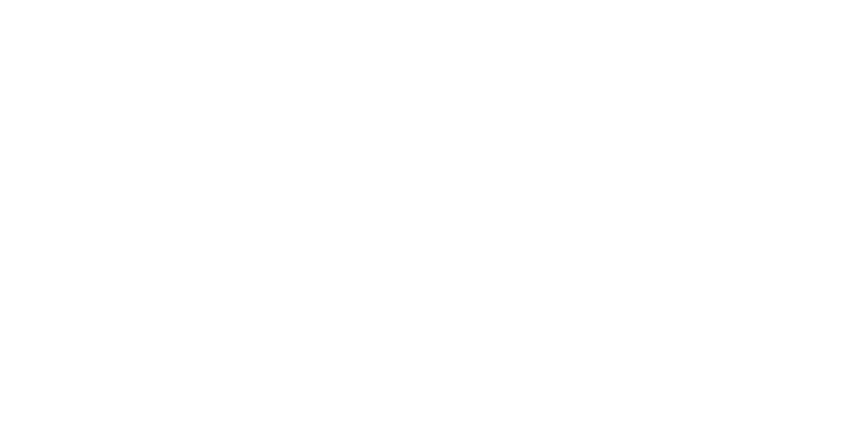
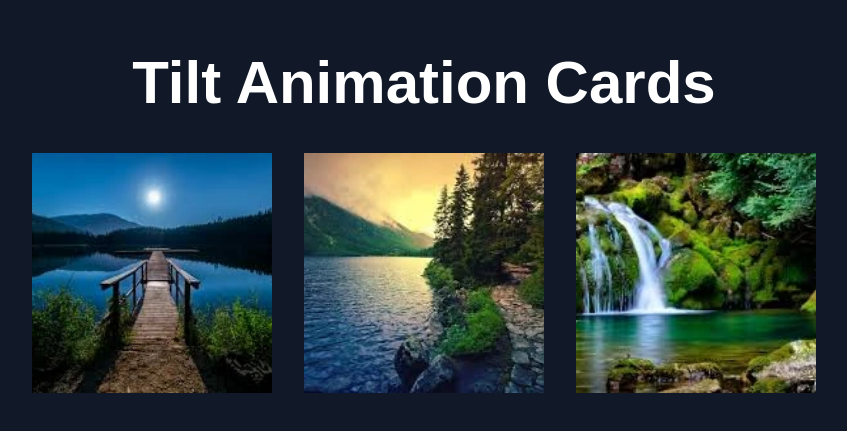
Before and after one commit to ritu-477/creativity-task, a React (Create React App) app: page /tilt-animation in a window 1280 px wide. Before the commit this address had no page. Shown: the part 177-608 px from the top of the page, without its empty margins (216-1063 px from the left). Built offline with nearby package versions, Linux system fonts and the light colour scheme.

Commit message:
cards done

```diff
--- a/src/App.js
+++ b/src/App.js
@@ -4,7 +4,7 @@
 import About from './components/view/About';
 import Shining from './components/view/Shining';
 import CardsAnimated from './components/view/CardsAnimated';
-import Task from './components/view/Task';
+import TiltAnimation from './components/view/TiltAnimation';
 
 function App() {
   return (
@@ -14,7 +14,7 @@
         <Route path='/about' element={<About />} />
         <Route path='/Shining' element={<Shining />} />
         <Route path='/cardsanimated' element={<CardsAnimated/>} />
-        <Route path='/task' element={<Task/>} />
+        <Route path='/tilt-animation' element={<TiltAnimation/>} />
       </Routes>
     </BrowserRouter>
   );
--- a/src/components/view/Task.jsx
+++ b/src/components/view/TiltAnimation.jsx
@@ -1,10 +1,10 @@
 import React from 'react'
-import TaskCard from '../TiltAnimation/TiltAnimationCards'
+import TiltAnimationCards from '../TiltAnimation/TiltAnimationCards'
 
 const Task = () => {
   return (
    <>
-   <TaskCard/>
+   <TiltAnimationCards/>
    </>
   )
 }
```
